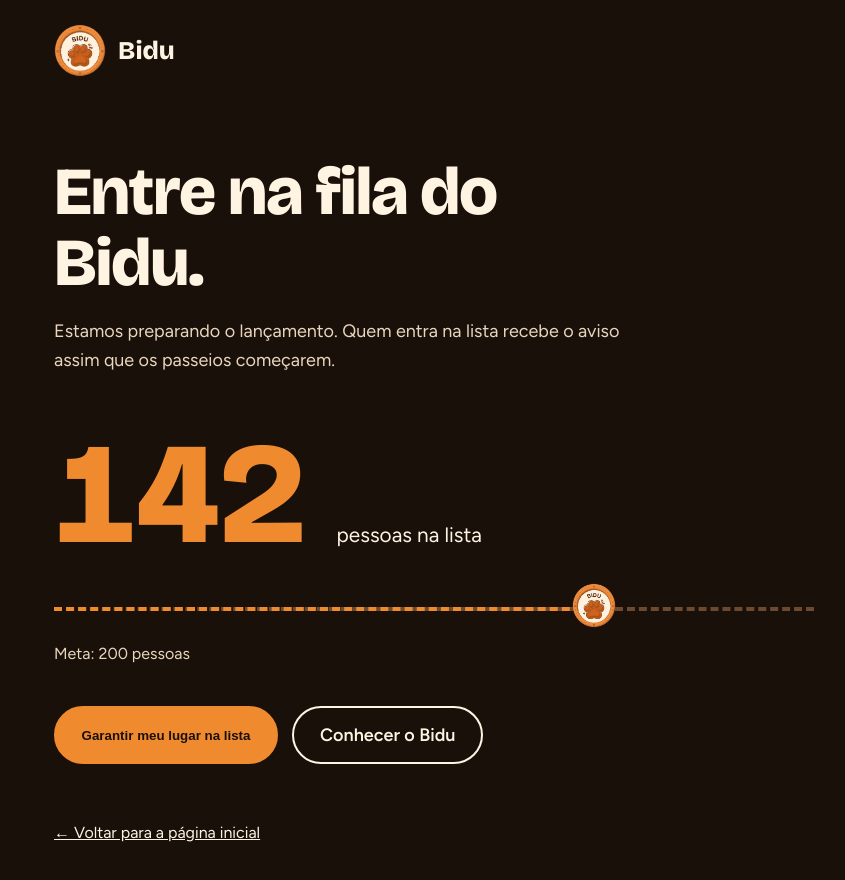
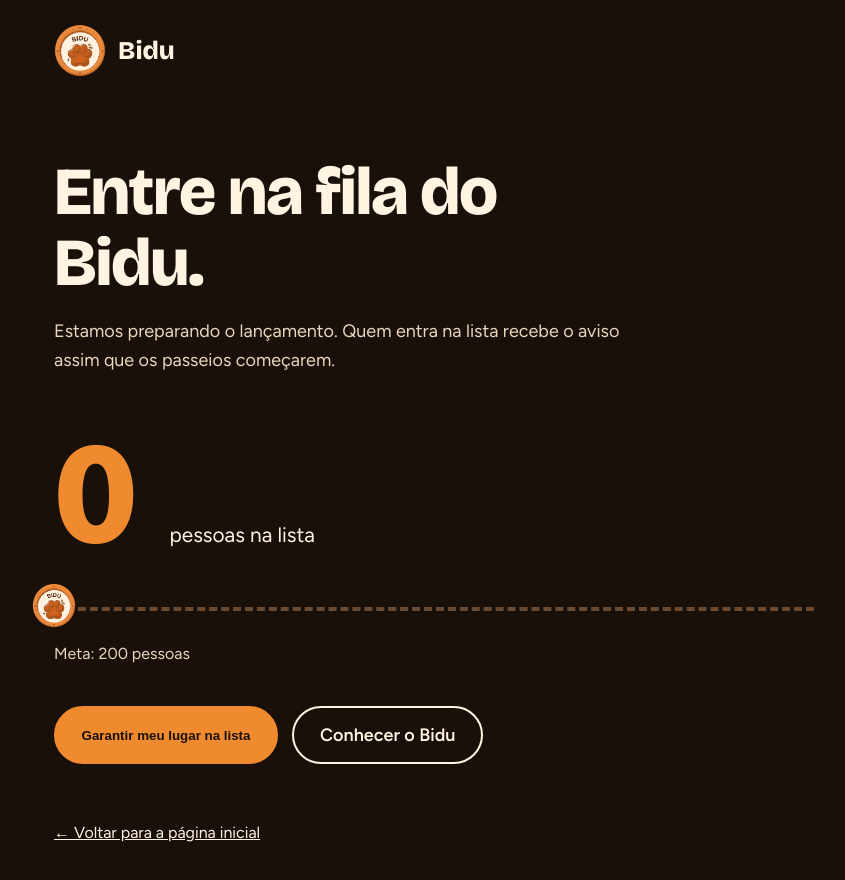
Before and after one commit to jp2009ss/BIDU, a plain HTML site: page lista.html in a window 1280 px wide. Shown: the whole page, without its empty margins (206-1051 px from the left). Drawn offline with nearby package versions, Linux system fonts and the light colour scheme.

Commit message:
fix: reset counter to 0 and ensure button functionality

```diff
--- a/lista.html
+++ b/lista.html
@@ -33,7 +33,7 @@
         <h1>Entre na fila do Bidu.</h1>
         <p>Estamos preparando o lançamento. Quem entra na lista recebe o aviso assim que os passeios começarem.</p>
         <div class="count" role="group" aria-labelledby="lbl">
-          <span class="n" id="n" aria-hidden="true">142</span>
+          <span class="n" id="n" aria-hidden="true">0</span>
           <span class="sr" id="srn"></span>
           <span class="l" id="lbl">pessoas na lista</span>
         </div>
--- a/lista.js
+++ b/lista.js
@@ -1,7 +1,7 @@
 // Bidu: lista de espera & Gestão de Leads
 
 function initBidu() {
-  const COUNT = 142;    // número atual
+  const COUNT = 0;    // número atual
   const GOAL = 200;      // meta
   const WHATSAPP_NUMBER = "5511999999999"; // Substitua pelo seu WhatsApp real
 
```
